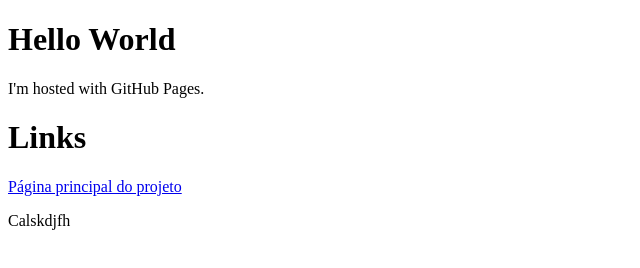
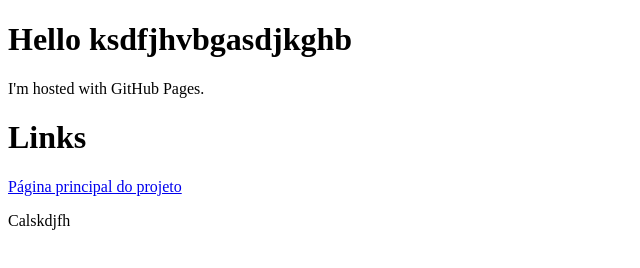
Before and after one commit to Raposadd/sitezinhomixuruca, a plain HTML site: page index.html in a window 1280 px wide. Shown: the whole page, without its empty margins (0-640 px from the left). Drawn offline with Linux system fonts and the light colour scheme.

Commit message:
Update index.html

```diff
--- a/index.html
+++ b/index.html
@@ -1,7 +1,7 @@
 <!DOCTYPE html>
 <html>
 <body>
-<h1>Hello World</h1>
+<h1>Hello ksdfjhvbgasdjkghb</h1>
 <p>I'm hosted with GitHub Pages.</p>
 <h1>Links</h1>
   <p><a href="pg-inicial.html">Página principal do projeto</a></p>
```
